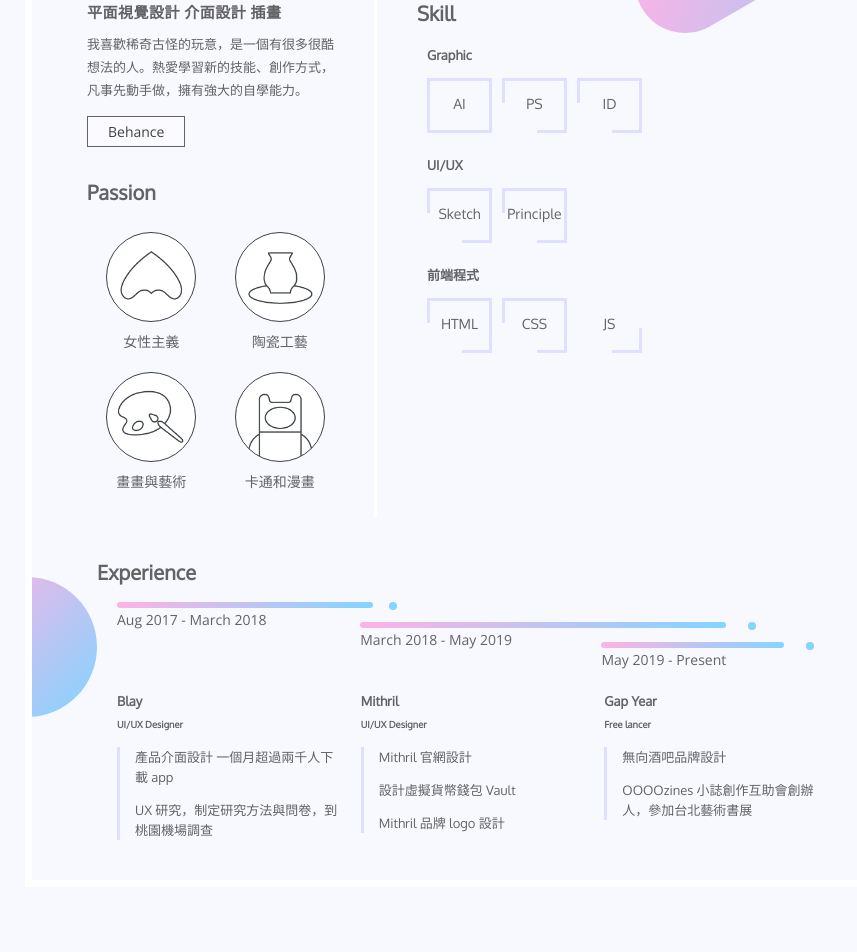
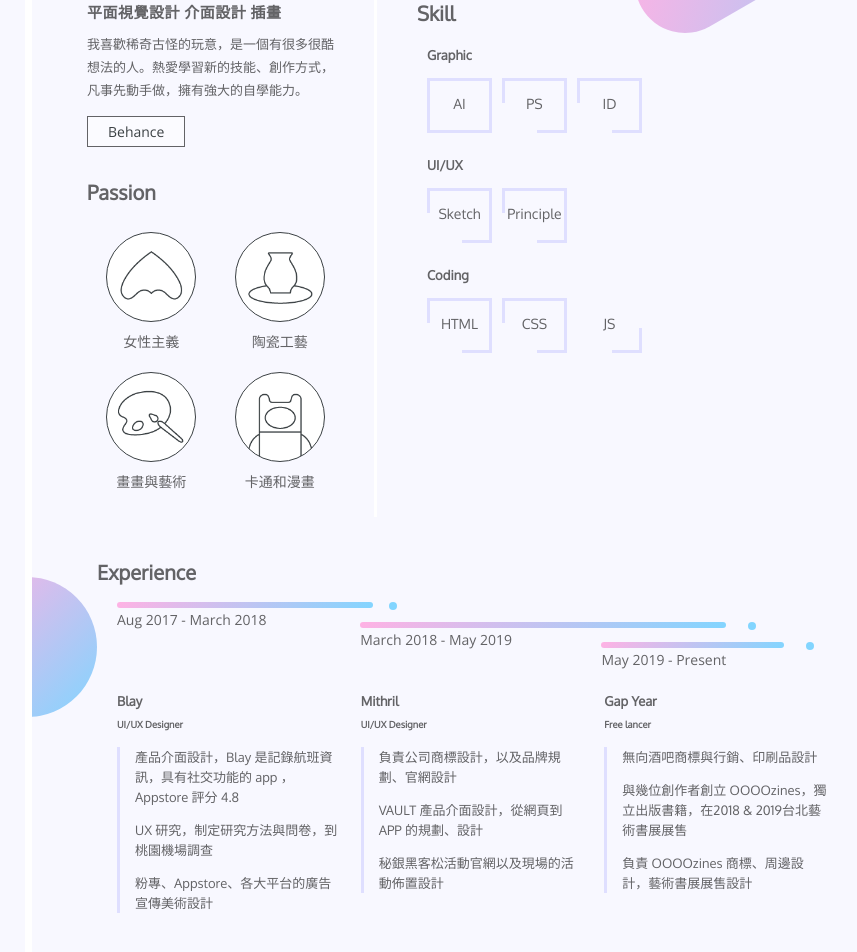
Before and after one commit to chingwenqqq/resume, a plain HTML site: page index.html in a window 1280 px wide. Shown: the part 264-1216 px from the top of the page, without its empty margins (190-1047 px from the left). Drawn offline with nearby package versions, Linux system fonts and the light colour scheme.

Commit message:
Experience content adjustment

```diff
--- a/index.html
+++ b/index.html
@@ -101,7 +101,7 @@
                 </div>
               </li>
             </ul>
-            <li><h5>前端程式</h5></li>
+            <li><h5>Coding</h5></li>
             <ul>
               <li>
                 <div class="skillLevel">
@@ -152,25 +152,27 @@
           <h5>Blay</h5>
           <h6>UI/UX Designer</h6>
           <ul>
-            <li>產品介面設計 一個月超過兩千人下載 app</li>
+            <li>產品介面設計，Blay 是記錄航班資訊，具有社交功能的 app ，Appstore 評分 4.8</li>
             <li>UX 研究，制定研究方法與問卷，到桃園機場調查</li>
+            <li>粉專、Appstore、各大平台的廣告宣傳美術設計</li>
           </ul>
         </li>
         <li class="year">
           <h5>Mithril</h5>
           <h6>UI/UX Designer</h6>
           <ul>
-            <li>Mithril 官網設計</li>
-            <li>設計虛擬貨幣錢包 Vault</li>
-            <li>Mithril 品牌 logo 設計</li>
+            <li>負責公司商標設計，以及品牌規劃、官網設計</li>
+            <li>VAULT 產品介面設計，從網頁到 APP 的規劃、設計</li>
+            <li>秘銀黑客松活動官網以及現場的活動佈置設計</li>
           </ul>
         </li>
         <li class="year">
           <h5>Gap Year</h5>
           <h6>Free lancer</h6>
           <ul>
-            <li>無向酒吧品牌設計</li>
-            <li>OOOOzines 小誌創作互助會創辦人，參加台北藝術書展</li>
+            <li>無向酒吧商標與行銷、印刷品設計</li>
+            <li>與幾位創作者創立 OOOOzines，獨立出版書籍，在2018 & 2019台北藝術書展展售</li>
+            <li>負責 OOOOzines 商標、周邊設計，藝術書展展售設計</li>
           </ul>
         </li>
       </ul>
```
